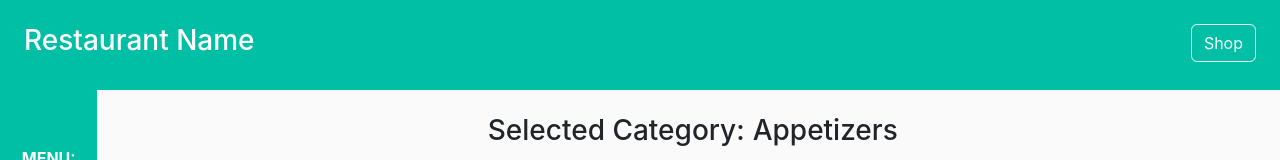
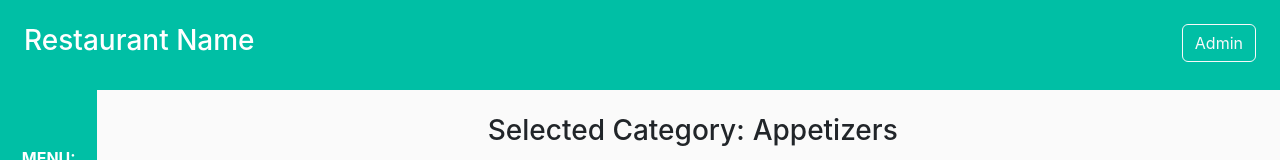
Before and after one commit to GeorgeKrs/desquared-client, a React (Create React App) app: page / in a window 1280 px wide. Shown: the top 160 px of the page. Built offline with nearby package versions, Linux system fonts and the light colour scheme.

Commit message:
Company Information Button text corrected

```diff
--- a/src/components/CompanyInformation.tsx
+++ b/src/components/CompanyInformation.tsx
@@ -23,8 +23,8 @@ const CompanyInformation = () => {
 
       <div>
         <button className="btn btn-outline-light" onClick={redirectHandler}>
-          {location.pathname === "/admin" && "Admin"}
-          {location.pathname !== "/admin" && "Shop"}
+          {location.pathname === "/admin" && "Shop"}
+          {location.pathname !== "/admin" && "Admin"}
         </button>
       </div>
     </div>
```
